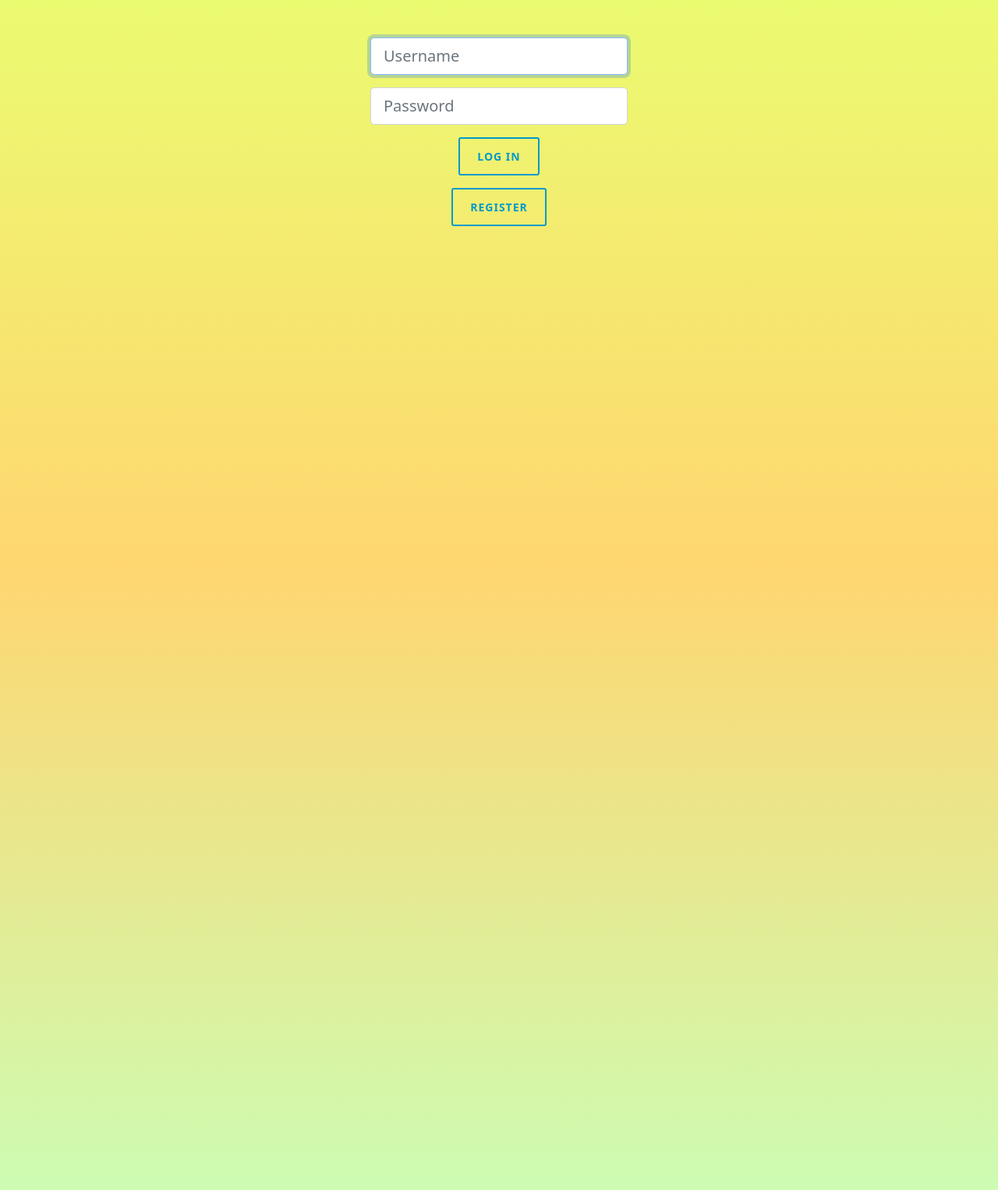
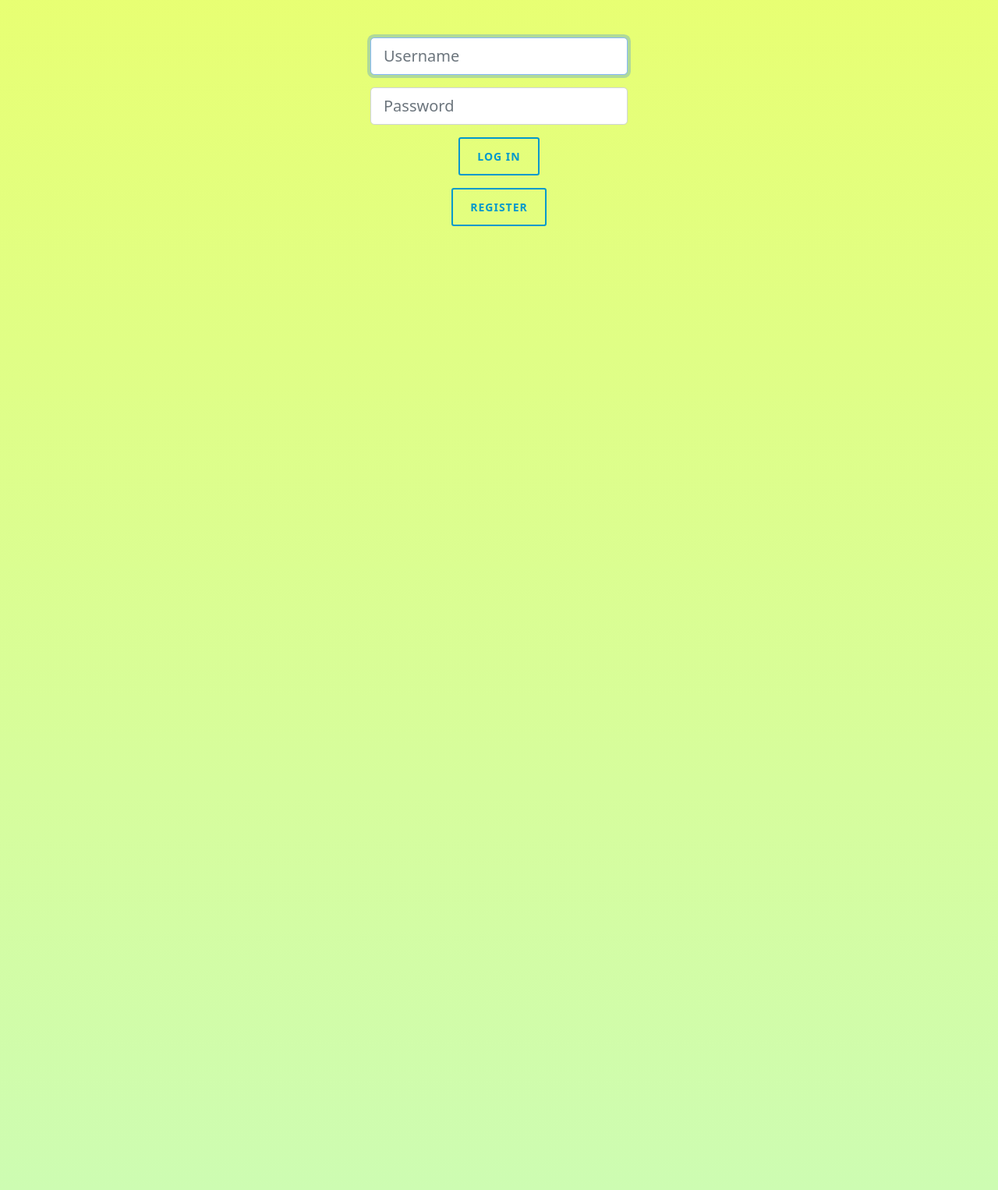
Before and after one commit to dalilaoliva/final_project, a Flask app: page / in a window 1280 px wide. Shown: the part 74-1600 px from the top of the page at 78% size. Run offline with Flask 2, Linux system fonts and the light colour scheme; some libraries are stand-ins or nearby versions.

Commit message:
design changes

```diff
--- a/static/styles.css
+++ b/static/styles.css
@@ -25,7 +25,7 @@ nav .navbar-brand .green
 body {
     height: 200vh;
     /* background: linear-gradient(141deg, #e9ff70 0%, #ffd670 51%, #ff9770 75%); */
-    background: linear-gradient( #e9ff70, #ffd670, #cdfcb2);
+    background: linear-gradient( #e9ff70, #cdfcb2);
   }
 
   ::-webkit-scrollbar {
```
